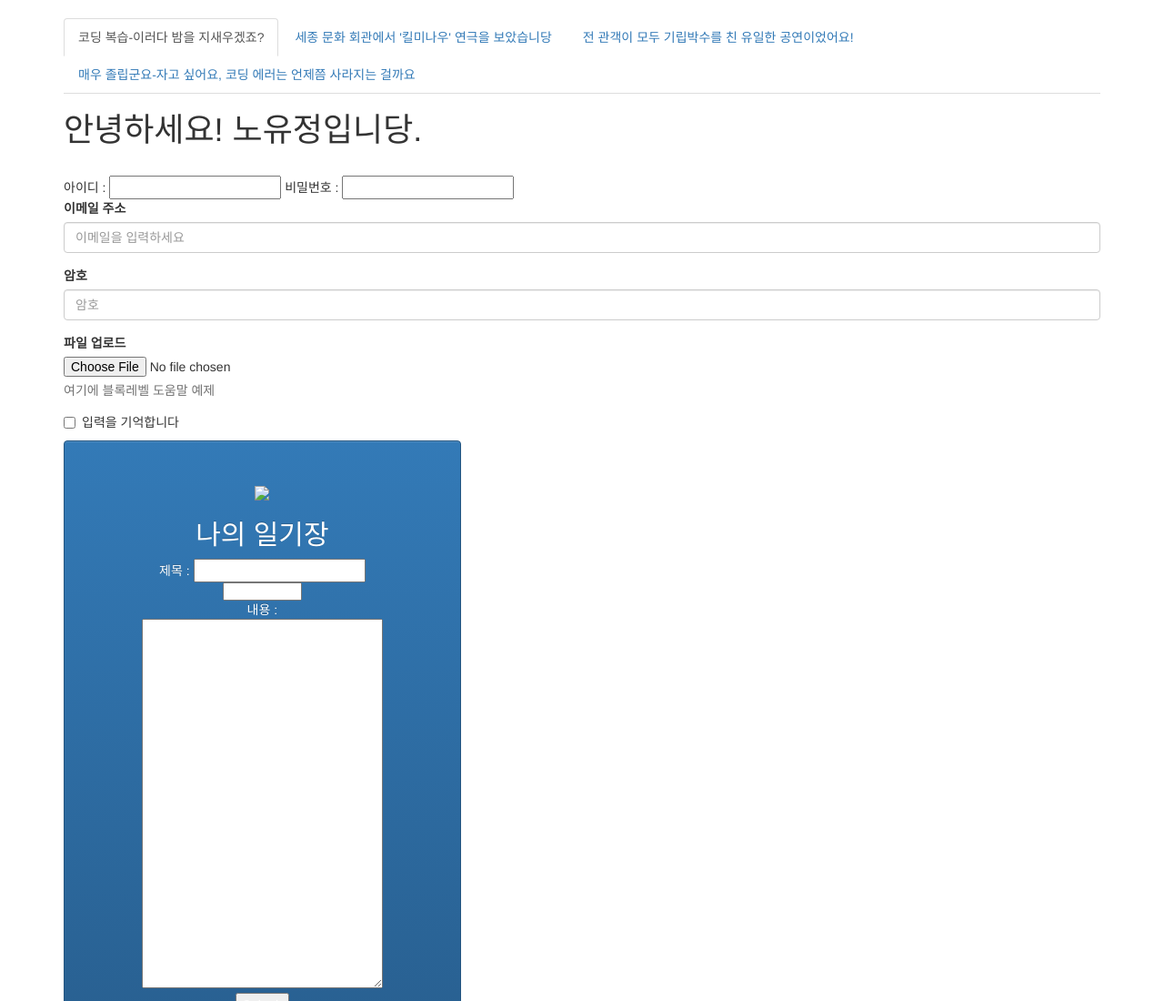
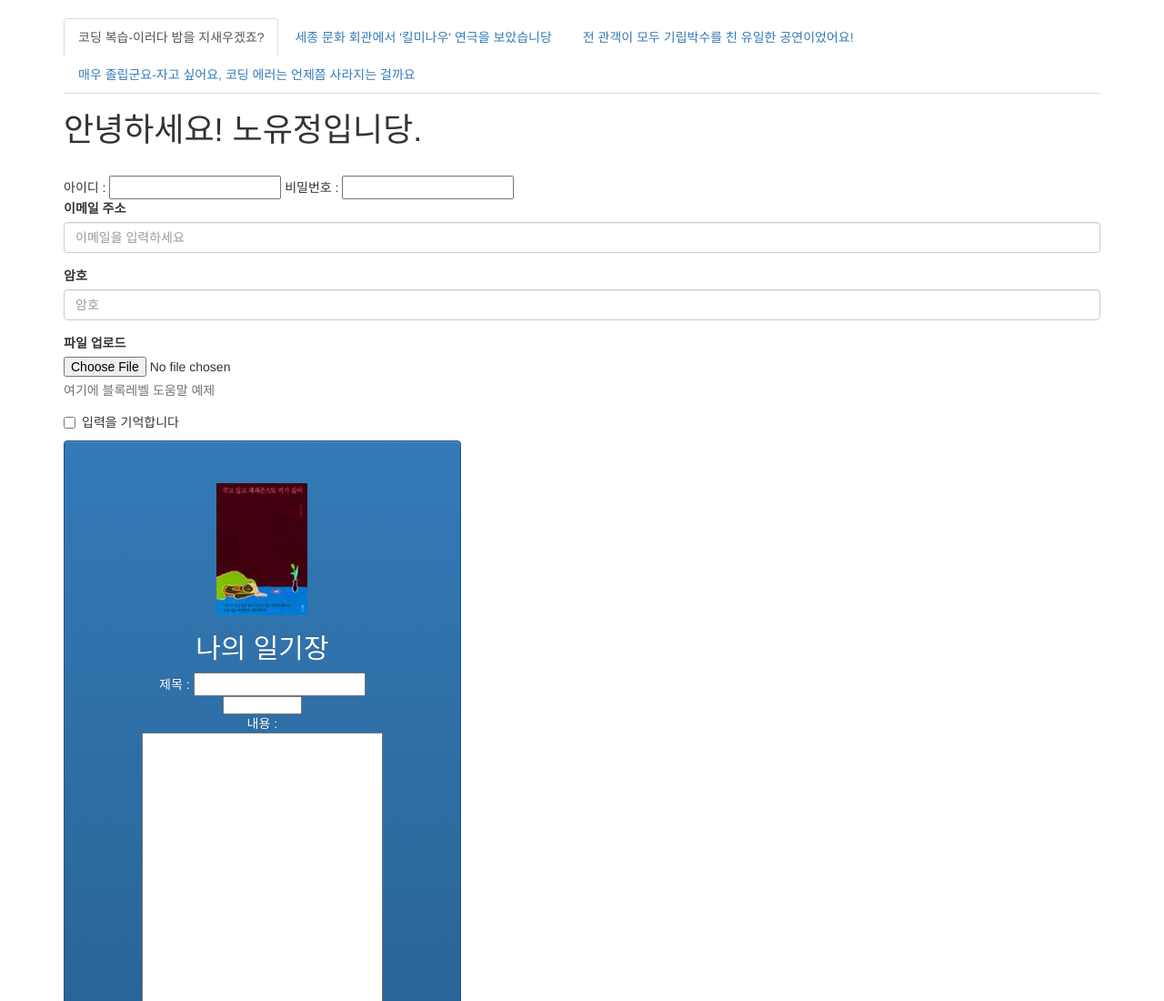
Before and after one commit to knowyouyouknowyoucan/knowyouyouknowyoucan.github.io, a plain HTML site: page index.html in a window 1280 px wide. Shown: the top 1100 px of the page at 91% size. Drawn offline with nearby package versions, Linux system fonts and the light colour scheme.

Commit message:
Update index.html

```diff
--- a/index.html
+++ b/index.html
@@ -56,7 +56,7 @@
 
 
     <br>
-    <img src="파파존스.jpg" width="100" /><br>
+    <img src="knowyouyouknowyoucan.github.io/파파존스.jpg.jpg" width="100" /><br>
 
     <from action="전송받을 대상">
       <h2>나의 일기장</h2>
```
